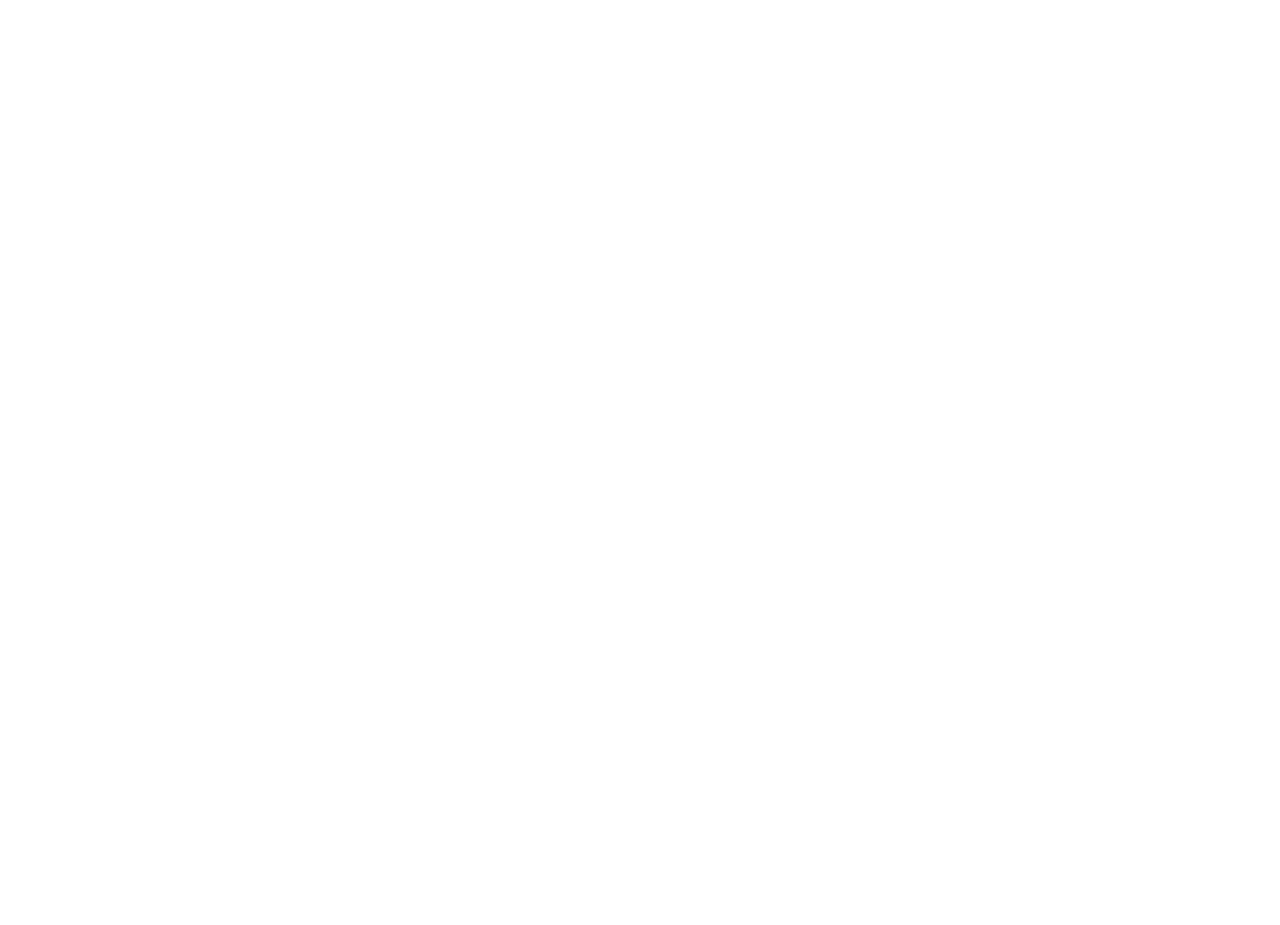
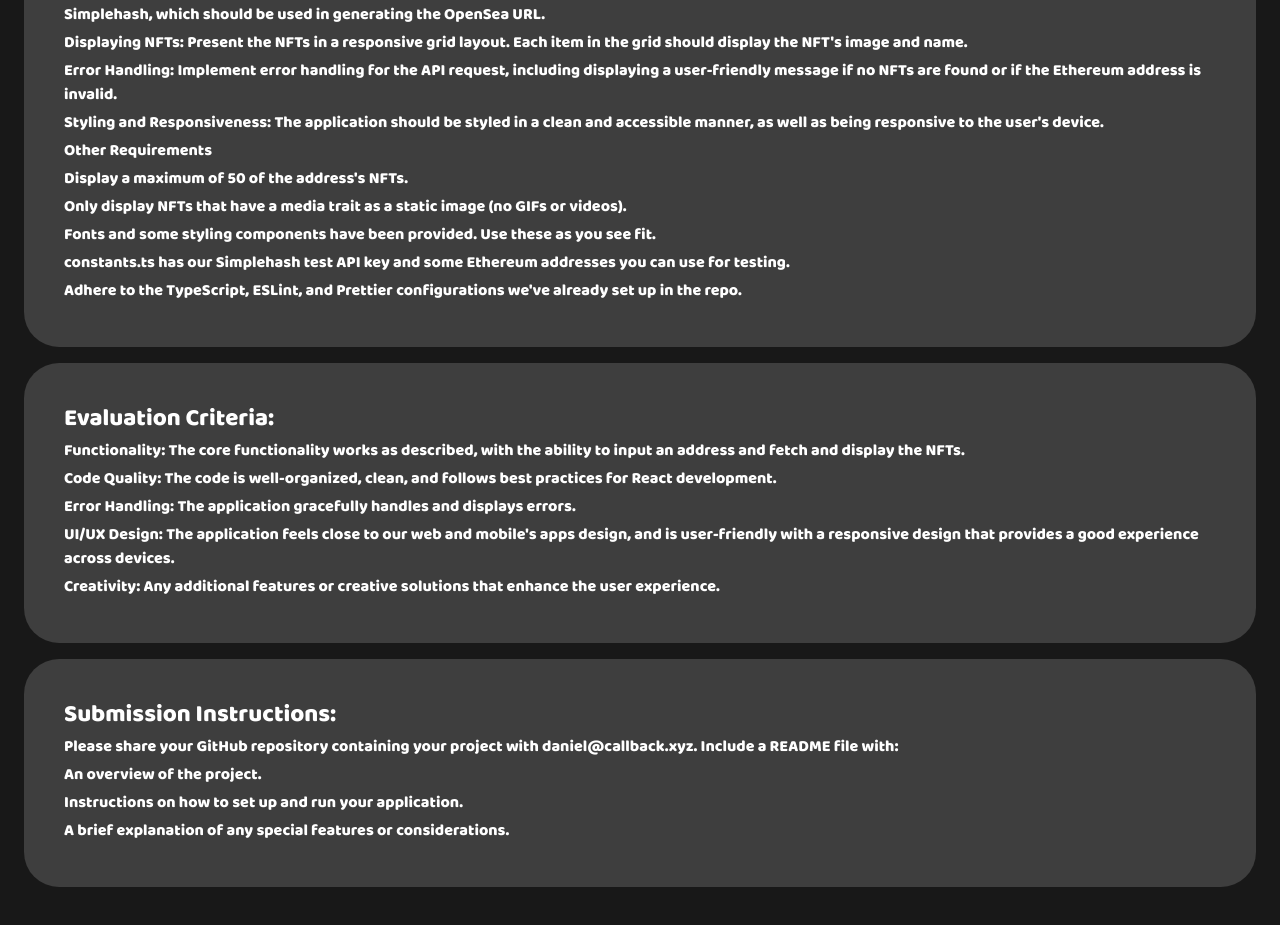
Before and after one commit to AakSin/callbackInterview-take-home, a Next.js app: page / in a window 1280 px wide. Shown: the part 569-1494 px from the top of the page. Before the commit the page ends 800 px from the top, so only its background shows below. Built offline with nearby package versions, Linux system fonts and the light colour scheme.

Commit message:
add components, desc text

```diff
--- /dev/null
+++ b/app/globals.css
@@ -0,0 +1,11 @@
+@tailwind base;
+@tailwind components;
+@tailwind utilities;
+
+@font-face {
+    font-family: 'BalooRegular';
+    src:
+        local('BalooRegular'),
+        url(/fonts/BalooRegular.ttf) format('truetype');
+    font-display: block;
+}
--- a/app/layout.tsx
+++ b/app/layout.tsx
@@ -1,9 +1,16 @@
 import React from 'react';
+import './globals.css';
 
 export default function RootLayout({
     children,
 }: {
     children: React.ReactNode;
 }) {
-    return <main>{children}</main>;
+    return (
+        <html lang="en">
+            <body className='font-baloo bg-primary'>
+                {children}
+            </body>
+        </html>
+    );
 }
--- a/app/page.tsx
+++ b/app/page.tsx
@@ -1,12 +1,98 @@
 import React from 'react';
+import GreyedCard from '@/components/GreyedCard';
 // import { fetchEthereumAddressNfts } from '@/lib/fetchEthereumAddressNfts';
 
 function App() {
+    const requirementList = [
+        'User Input: The application should allow users to input an Ethereum address. Upon submission, the application should fetch and display the NFTs owned by that address.',
+        'Fetching NFT Data: Simplehash is a popular NFT API. Use one of their endpoints (https://docs.simplehash.com/reference/overview) to fetch the address\'s NFTs. Ensure you handle the API request asynchronously and manage loading states appropriately. The NFT’s contract address and token ID should be returned by Simplehash, which should be used in generating the OpenSea URL.',
+        'Displaying NFTs: Present the NFTs in a responsive grid layout. Each item in the grid should display the NFT\'s image and name.',
+        'Error Handling: Implement error handling for the API request, including displaying a user-friendly message if no NFTs are found or if the Ethereum address is invalid.',
+        'Styling and Responsiveness: The application should be styled in a clean and accessible manner, as well as being responsive to the user\'s device.',
+        'Other Requirements',
+        'Display a maximum of 50 of the address\'s NFTs.',
+        'Only display NFTs that have a media trait as a static image (no GIFs or videos).',
+        'Fonts and some styling components have been provided. Use these as you see fit.',
+        'constants.ts has our Simplehash test API key and some Ethereum addresses you can use for testing.',
+        'Adhere to the TypeScript, ESLint, and Prettier configurations we\'ve already set up in the repo.',
+    ]
+
+    const evalCriteria = [
+        'Functionality: The core functionality works as described, with the ability to input an address and fetch and display the NFTs.',
+        'Code Quality: The code is well-organized, clean, and follows best practices for React development.',
+        'Error Handling: The application gracefully handles and displays errors.',
+        'UI/UX Design: The application feels close to our web and mobile\'s apps design, and is user-friendly with a responsive design that provides a good experience across devices.',
+        'Creativity: Any additional features or creative solutions that enhance the user experience.',
+    ]
+
+    const submissionInstructions = [
+        'Please share your GitHub repository containing your project with daniel@callback.xyz. Include a README file with:',
+        'An overview of the project.',
+        'Instructions on how to set up and run your application.',
+        'A brief explanation of any special features or considerations.',
+    ]
+
     return (
-        <div className="App">
-            <header className="App-header">
-                <p>Hello!</p>
-            </header>
+        <div className="min-h-dvh">
+            <div className="text-white p-6">
+                <h1 className="text-4xl">
+                    Hello! This is Callback's take home assignment. Thank you for taking the time to read and code this.
+                </h1>
+
+                <GreyedCard classes='my-4'>
+                    <h2 className="text-2xl mb-2">
+                        Objective:
+                    </h2>
+
+                    <p className="text-lg">
+                        Your task is to create a React webpage that displays all the NFTs owned by a given Ethereum address (e.g. 0x3F5B1C698D8709Ad1Df6abdB7b836507948CE296) on the Ethereum blockchain.
+                        <br />
+                        The NFTs should be presented in a grid-like fashion, showcasing the image of each NFT along with the name displayed under the image.
+                        <br />
+                        Clicking on the image or name should link to the NFT's OpenSea page, which is given by https://opensea.io/assets/ethereum/&#123;contractAddress&#125;/&#123;tokenId&#125;.
+                    </p>
+                </GreyedCard>
+
+                <GreyedCard classes='my-4'>
+                    <h2 className="text-2xl">
+                        Requirements:
+                    </h2>
+                    {
+                        requirementList.map((reqText, idx) => (
+                            <p className="my-1" key={idx}>
+                                {reqText}
+                            </p>
+                        ))
+                    }
+                </GreyedCard>
+
+                <GreyedCard classes='my-4'>
+                    <h2 className="text-2xl">
+                        Evaluation Criteria:
+                    </h2>
+                    {
+                        evalCriteria.map((criteria, idx) => (
+                            <p className="my-1" key={idx}>
+                                {criteria}
+                            </p>
+                        ))
+                    }
+                </GreyedCard>
+
+                <GreyedCard classes='my-4'>
+                    <h2 className="text-2xl">
+                        Submission Instructions:
+                    </h2>
+                    {
+                        submissionInstructions.map((instruction, idx) => (
+                            <p className="my-1" key={idx}>
+                                {instruction}
+                            </p>
+                        ))
+                    }
+                </GreyedCard>
+
+            </div>
         </div>
     );
 }
--- /dev/null
+++ b/components/GreyedCard.tsx
@@ -0,0 +1,19 @@
+import React from 'react';
+
+interface ChildrenProps {
+    children: React.ReactNode;
+    title?: string;
+    classes?: string;
+}
+
+const GreyedCard = ({ children, classes }: ChildrenProps): JSX.Element => {
+    return (
+        <div
+            className={`p-10 rounded-[35px] bg-greyedCardBg shadow-main col-span-1 ${classes}`}
+        >
+            {children}
+        </div>
+    );
+};
+
+export default GreyedCard;
--- /dev/null
+++ b/components/SingleLineTextInput.tsx
@@ -0,0 +1,36 @@
+import React from 'react';
+
+interface ISingleLineTextInput {
+    text: string;
+    onChange: (newValue: string) => void;
+    placeholder?: string;
+    containerClasses?: string;
+    type?: 'text' | 'password';
+    id?: string;
+    disabled?: boolean;
+}
+
+const SingleLineTextInput = ({
+    text,
+    onChange,
+    placeholder,
+    containerClasses,
+    type = 'text',
+    id,
+    disabled = false,
+}: ISingleLineTextInput): JSX.Element => {
+
+    return (
+        <input
+            type={type}
+            value={text}
+            onChange={(e) => onChange(e.target.value)}
+            placeholder={placeholder ?? 'Ex. Callback'}
+            className={`focus:outline-none focus:ring-0 p-4 text-white placeholder:text-tertiary rounded-xl w-full border-2 bg-primary border-prototype7ary ${containerClasses}`}
+            id={id ?? ''}
+            disabled={disabled}
+        />
+    );
+};
+
+export default SingleLineTextInput;
--- /dev/null
+++ b/components/WhiteButton.tsx
@@ -0,0 +1,31 @@
+import React from 'react';
+
+interface IWhiteButton {
+    text: string;
+    onClick: () => void;
+    isDisabled?: boolean;
+}
+
+const WhiteButton = ({
+    text,
+    onClick,
+    isDisabled = false,
+}: IWhiteButton) => {
+
+    return (
+        <button
+            className={`flex w-full justify-center items-center duration-150 text-black border-[#979797] border-2 ${
+                isDisabled
+                    ? 'bg-[#6D6D6D] text-[#BDBDBD]'
+                    : 'bg-white hover:scale-[1.03] active:scale-[0.97]'
+            } uppercase cursor-pointer text-lg rounded-full py-2 px-8 shadow-primary-button min-h-[50px]`}
+            onClick={() => {
+                if (isDisabled) return;
+                onClick();
+            }}
+        >
+            {text}
+        </button>
+    );
+};
+export default WhiteButton;
--- a/package.json
+++ b/package.json
@@ -42,13 +42,16 @@
         ]
     },
     "devDependencies": {
+        "autoprefixer": "^10.4.18",
         "eslint": "^8.57.0",
         "eslint-config-prettier": "^9.1.0",
         "eslint-plugin-prettier": "^5.1.3",
         "eslint-plugin-react": "^7.33.2",
         "eslint-plugin-react-hooks": "^4.6.0",
+        "postcss": "^8.4.35",
         "prettier": "^3.2.5",
-        "typescript": "^5.3.3",
+        "tailwindcss": "^3.4.1",
+        "typescript": "4.9.5",
         "typescript-eslint": "^7.1.0"
     }
 }
--- /dev/null
+++ b/postcss.config.js
@@ -0,0 +1,6 @@
+module.exports = {
+  plugins: {
+    tailwindcss: {},
+    autoprefixer: {},
+  },
+}
--- /dev/null
+++ b/tailwind.config.js
@@ -0,0 +1,39 @@
+/** @type {import('tailwindcss').Config} */
+module.exports = {
+  content: [
+    "./app/**/*.{js,ts,jsx,tsx,mdx}",
+    "./pages/**/*.{js,ts,jsx,tsx,mdx}",
+    "./components/**/*.{js,ts,jsx,tsx,mdx}",
+  ],
+  theme: {
+    extend: {
+      colors: {
+        primary: '#181818',
+        secondary: '#3D3C3C',
+        tertiary: '#b1b1b1',
+        darkred: '#b24848',
+        orange: '#EC9706',
+        verifygreen: '#A1E09B',
+        greyedCardBg: '#3E3E3E',
+        prototypePrimary: '#E0E0E0',
+        prototypeSecondary: '#D5D5D5',
+        prototypeTertiary: '#BFBFBF',
+        prototype4ary: '#5F5F5F',
+        prototype5ary: '#717070',
+        prototype6ary: '#D4D4D4',
+        prototype7ary: '#B6B6B6',
+        prototypeHighlight: '#F2F2F2',
+        prototypePlaceholder: '#A7A7A7',
+        prototypePrimaryBtnBg: '#FFFFFF',
+        prototypePrimaryBtnBorder: '#000000',
+        prototypeSecondaryBtnBg: '#3E3E3E',
+        prototypeSecondaryBtnBorder: '#535353',
+        prototypeModalBg: '#505050',
+      },
+    },
+    fontFamily: {
+      baloo: ['BalooRegular', 'sans-serif'],
+    },
+  },
+  plugins: [],
+}
```
Also changed, not shown: 1 other file (tests, documents, lock files or other folders).
